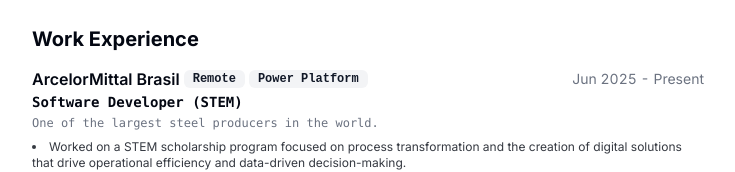
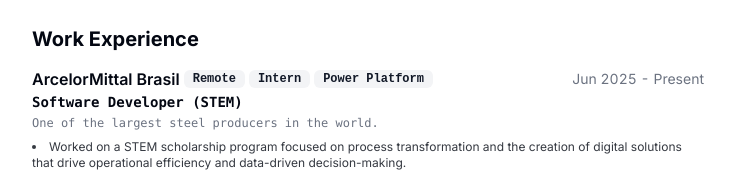
Before and after one commit to miguelrcha/miguelrcha.dev, a Next.js app: page / in a window 1280 px wide. Shown: the part 365-537 px from the top of the page, without its empty margins (272-1007 px from the left). Built offline with nearby package versions, Linux system fonts and the light colour scheme.

Commit message:
docs: add job tags to include 'Intern'

```diff
--- a/src/app/page.tsx
+++ b/src/app/page.tsx
@@ -66,7 +66,7 @@
     companyDescription: "One of the largest steel producers in the world.",
     role: "Software Developer (STEM)",
     period: "Jun 2025 - Present",
-    tags: ["Remote", "Power Platform"],
+    tags: ["Remote", "Intern", "Power Platform"],
     bullets: [
       "Worked on a STEM scholarship program focused on process transformation and the creation of digital solutions that drive operational efficiency and data-driven decision-making.",
       "With a strong focus on System Development, I design and build scalable applications using Power Platform, developing advanced dashboards and automated workflows to ensure productivity, reduce rework, and optimize user experience.",
```
